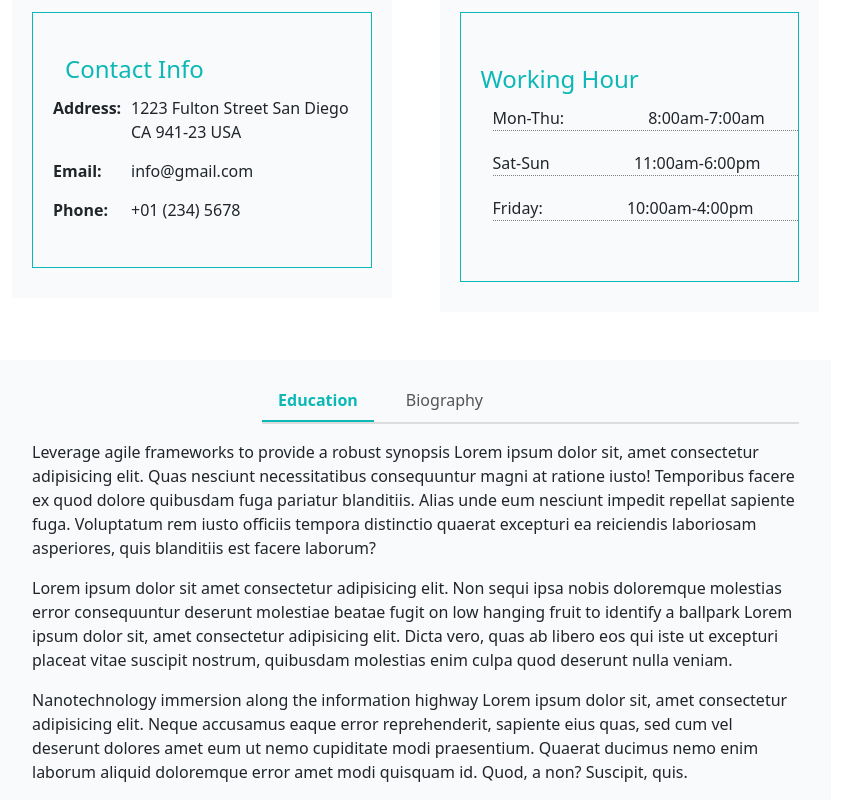
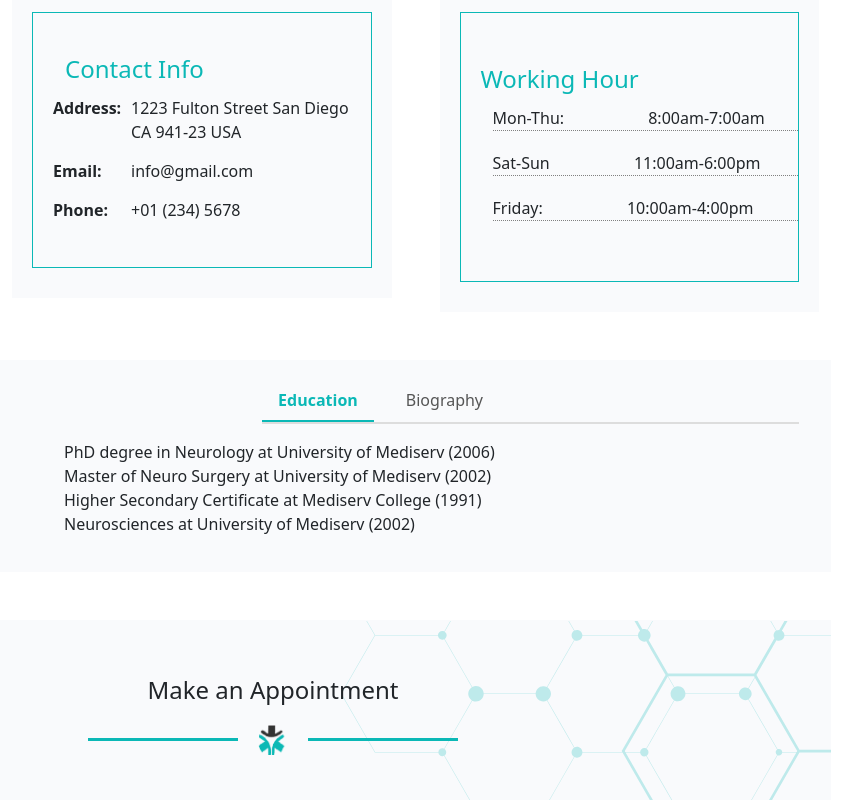
Before and after one commit to mhadi-developer/assests, a plain HTML site: page Dr-Mattew-Hill.html in a window 1280 px wide. Both pictures are taken after a click on the link "Education". Shown: the part 569-1369 px from the top of the page, without its empty margins (367-1229 px from the left). Drawn offline with nearby package versions, Linux system fonts and the light colour scheme.

Commit message:
Navs and tabs of linked pages updated

```diff
--- a/Dr-Mattew-Hill.html
+++ b/Dr-Mattew-Hill.html
@@ -3,7 +3,7 @@
 <head>
     <meta charset="UTF-8">
     <meta name="viewport" content="width=device-width, initial-scale=1.0">
-    <title>Dr. Philip Bailey Information</title>
+    <title>Dr. Mathew Hill Information</title>
       <link href="https://cdn.jsdelivr.net/npm/bootstrap@5.3.7/dist/css/bootstrap.min.css" rel="stylesheet">
         <link rel="stylesheet" href="https://cdn.jsdelivr.net/npm/bootstrap-icons@1.13.1/font/bootstrap-icons.min.css">
         <link rel="stylesheet" href="https://cdnjs.cloudflare.com/ajax/libs/animate.css/4.1.1/animate.min.css" />
@@ -200,14 +200,14 @@
 
                             <div class="tab-contents">
                               <!-- Education content -->
-                              <div id="education" data-tab-content class="tab-pane active">
+                              <div id="biography" data-tab-content class="tab-pane active">
                                 <p>Leverage agile frameworks to provide a robust synopsis Lorem ipsum dolor sit, amet consectetur adipisicing elit. Quas nesciunt necessitatibus consequuntur magni at ratione iusto! Temporibus facere ex quod dolore quibusdam fuga pariatur blanditiis. Alias unde eum nesciunt impedit repellat sapiente fuga. Voluptatum rem iusto officiis tempora distinctio quaerat excepturi ea reiciendis laboriosam asperiores, quis blanditiis est facere laborum?</p>
                                 <p>  Lorem ipsum dolor sit amet consectetur adipisicing elit. Non sequi ipsa nobis doloremque molestias error consequuntur deserunt molestiae beatae fugit on low hanging fruit to identify a ballpark Lorem ipsum dolor sit, amet consectetur adipisicing elit. Dicta vero, quas ab libero eos qui iste ut excepturi placeat vitae suscipit nostrum, quibusdam molestias enim culpa quod deserunt nulla veniam.</p>
                                 <p>Nanotechnology immersion along the information highway Lorem ipsum dolor sit, amet consectetur adipisicing elit. Neque accusamus eaque error reprehenderit, sapiente eius quas, sed cum vel deserunt dolores amet eum ut nemo cupiditate modi praesentium. Quaerat ducimus nemo enim laborum aliquid doloremque error amet modi quisquam id. Quod, a non? Suscipit, quis.</p>
                               </div>
 
                               <!-- Biography content -->
-                              <div id="biography" data-tab-content class="tab-pane">
+                              <div id="education" data-tab-content class="tab-pane">
                                 <ul style="list-style: none;">
                                   <li>PhD degree in Neurology at University of Mediserv (2006)</li>
                                   <li>Master of Neuro Surgery at University of Mediserv (2002)</li>
```
Also changed, not shown: Dr-Jeanette-Hoff-info.html (+2 -2 lines), Dr-Philip-Bailey-info.html (+2 -2 lines), Dr-Vera-Hasson.html (+5 -5 lines).
